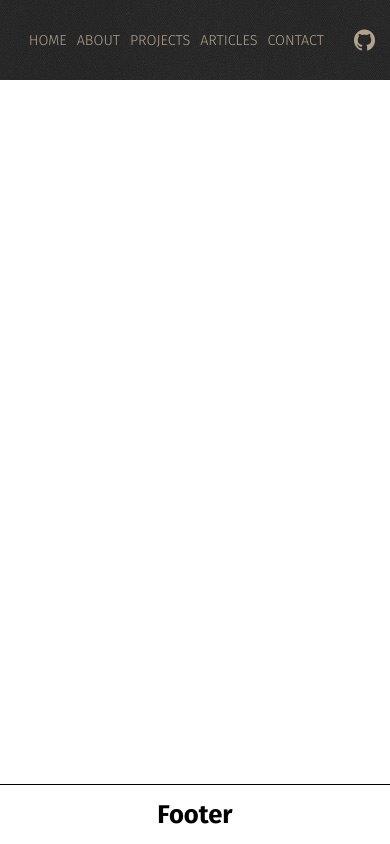
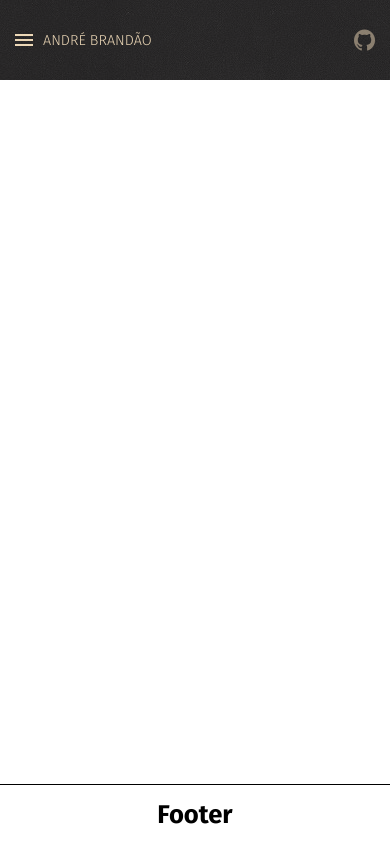
Before and after one commit to andrebrandao-dev/andrebrandao.work, a Nuxt app: page /contact in a window 390 px wide. Built offline with nearby package versions, Linux system fonts and the light colour scheme.

Commit message:
navbar mobile

```diff
--- a/assets/styles/components/aplication/navbar.styl
+++ b/assets/styles/components/aplication/navbar.styl
@@ -7,11 +7,46 @@
   z-index 5
 
   &-list
-    width 100%
+    max-width 100%
     height 100%
     display flex
     align-items center
     justify-content flex-end
+
+    &.start
+      justify-content flex-start
+
+    &.end
+      justify-content flex-end
+
+    &.mobile
+      display none
+
+      @media(max-width 768px)
+        display flex
+
+    &.side
+      @media(max-width 768px)
+        position fixed
+        top 80px
+        left 0
+        width 280px
+        height calc(100vh - 140px)
+        background-color $primary
+        padding 15px
+        display block
+        transform translateX(-280px)
+        transition transform .3s
+        &.is-opened
+          transform translateX(0)
+        &:before
+          chalkboard-before(.4)
+
+        .app-nav-item
+          width 100%
+          margin 15px 0
+          position relative
+          z-index 5
 
   &-item
     display inline-block
@@ -20,13 +55,18 @@
       margin-left 10px
 
   &-link
-    color rgba($ligth, .7)
+    color rgba($ligth, .5)
     text-decoration none
     text-transform uppercase
     font-size .9rem
     font-weight 300
     position relative
     transition color .3s
+    background-color transparent
+    border none
+
+    &:focus
+      outline none
 
     &:before
       position absolute
--- a/components/Application/Navbar.vue
+++ b/components/Application/Navbar.vue
@@ -1,6 +1,18 @@
 <template>
   <nav class="app-nav">
-    <ul class="app-nav-list start">
+    <ul class="app-nav-list start mobile">
+      <li class="app-nav-item">
+        <button type="button" class="app-nav-link active" name="button" @click="isOpened = !isOpened">
+          <i class="ion f-1-5" :class="isOpened ? 'ion-md-close' : 'ion-md-menu'"></i>
+          <span class="sr-only">{{ isOpened ? 'Close Menu' : 'Open Menu' }}</span>
+        </button>
+      </li>
+      <li class="app-nav-item">
+        <span class="app-nav-link active" title="André Brandão">André Brandão</span>
+      </li>
+    </ul>
+
+    <ul class="app-nav-list start side" :class="{ 'is-opened': isOpened }">
       <li class="app-nav-item">
         <nuxt-link class="app-nav-link" exact to="/" title="Home">Home</nuxt-link>
       </li>
@@ -16,6 +28,9 @@
       <li class="app-nav-item">
         <nuxt-link class="app-nav-link" exact to="/contact" title="Contact">Contact</nuxt-link>
       </li>
+    </ul>
+
+    <ul class="app-nav-list end">
       <li class="app-nav-item">
         <a class="app-nav-link github" href="https://github.com/andrebrandaoo" title="Github">
           <i class="ion ion-logo-github f-1-5"></i>
@@ -29,11 +44,13 @@
 <script>
 export default {
   name: 'component-application-header',
+  data () {
+    return {
+      isOpened: false
+    }
+  }
 }
 </script>
 
 <style scoped lang="stylus">
-  .app-nav
-    &-item:last-child
-      margin-left 30px
 </style>
--- a/nuxt.config.js
+++ b/nuxt.config.js
@@ -28,7 +28,8 @@ module.exports = {
   ** Global CSS
   */
   css: [
-    './node_modules/ionicons/dist/css/ionicons.min.css'
+    './node_modules/ionicons/dist/css/ionicons.min.css',
+    './node_modules/swiper/dist/css/swiper.min.css'
   ],
 
   /*
--- a/package.json
+++ b/package.json
@@ -16,6 +16,7 @@
     "nuxt": "^1.0.0",
     "stylus": "^0.54.5",
     "stylus-loader": "^3.0.2",
+    "swiper": "^4.3.3",
     "vue-gravatar": "^1.2.1"
   },
   "devDependencies": {
```
Also changed, not shown: 1 other file (tests, documents, lock files or other folders).
